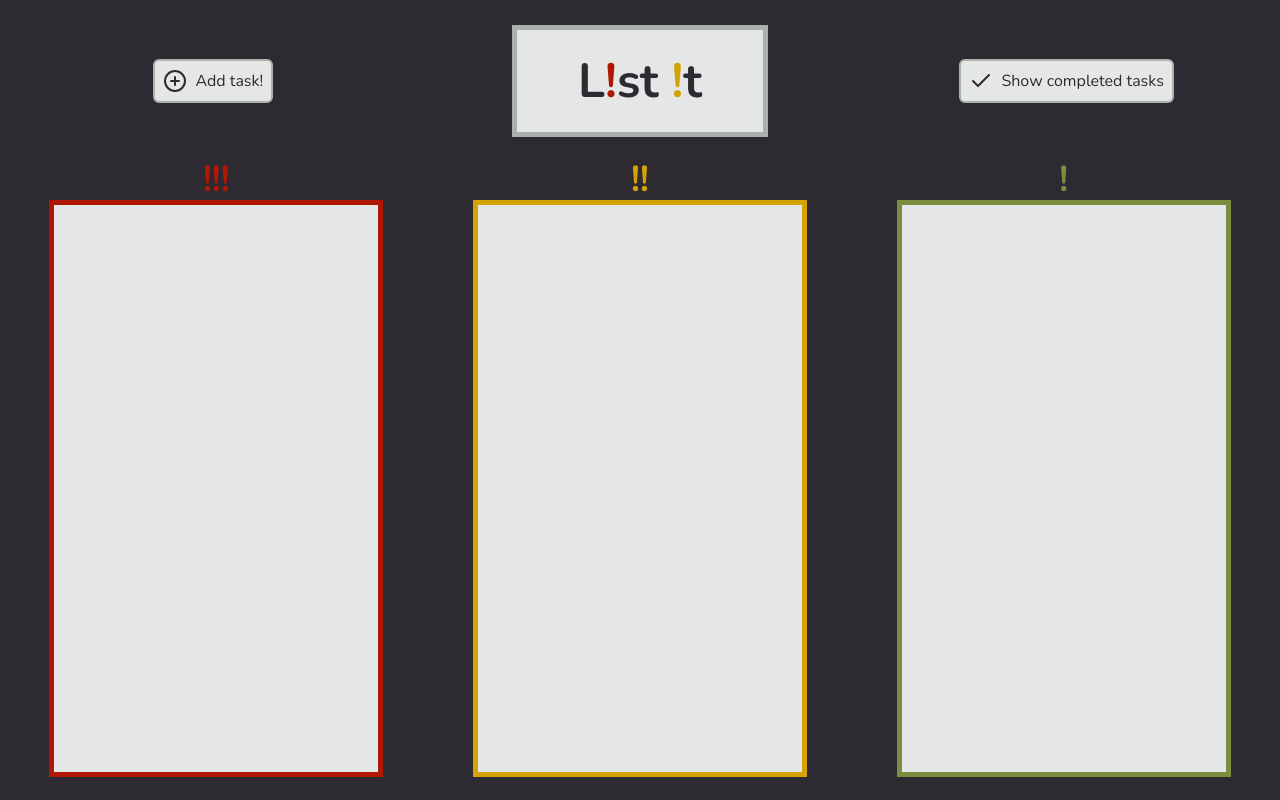
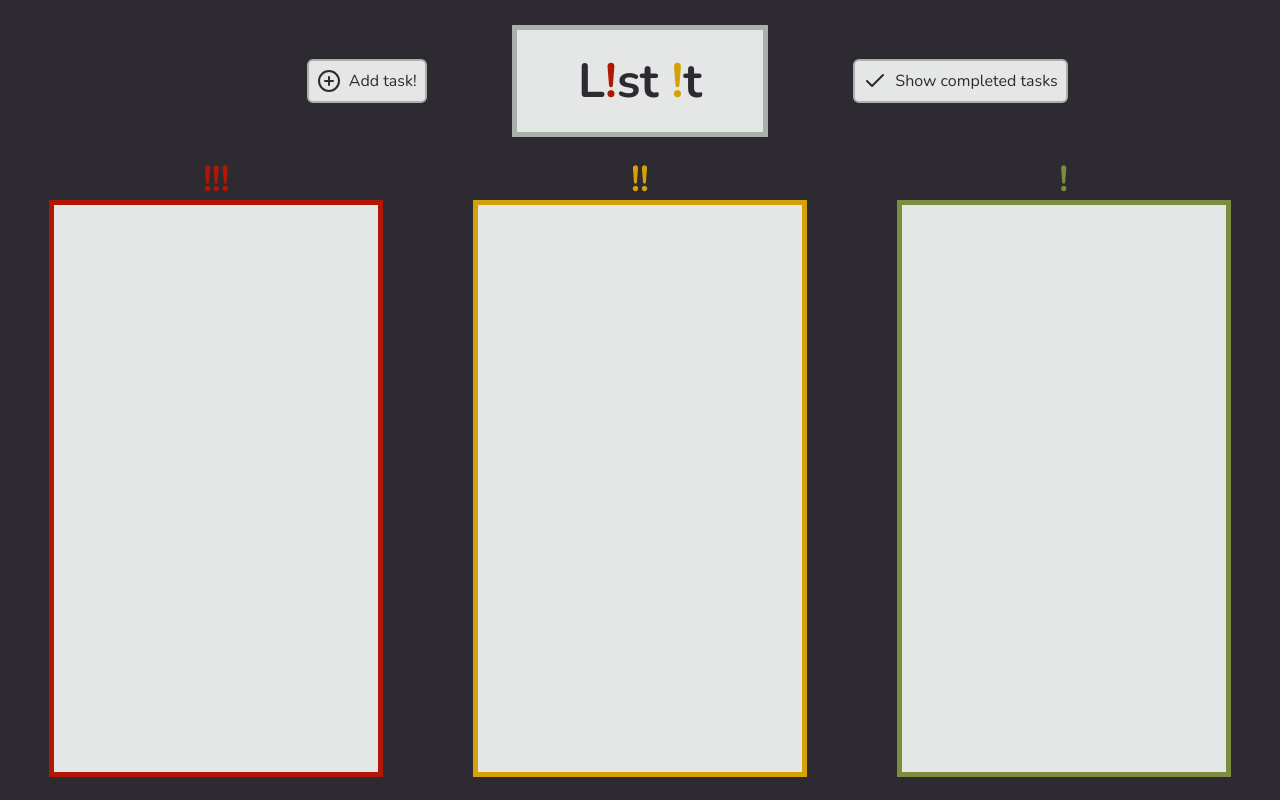
Before and after one commit to astro4u/todo-list-application, a React (Vite) app: page / in a window 1280 px wide. Built offline with nearby package versions, Linux system fonts and the light colour scheme.

Commit message:
moved buttons closer together

```diff
--- a/src/Header.module.css
+++ b/src/Header.module.css
@@ -29,13 +29,13 @@
 .addtaskbuttonarea {
     grid-area: 1 / 1 / 2 / 2;
     align-content: center;
-    justify-self: center;
+    justify-self: end;
 }
 
 .completedtasks {
     grid-area: 1 / 3 / 2 / 4;
     align-content: center;
-    justify-self: center;
+    justify-self: start;
 }
 
 
```
